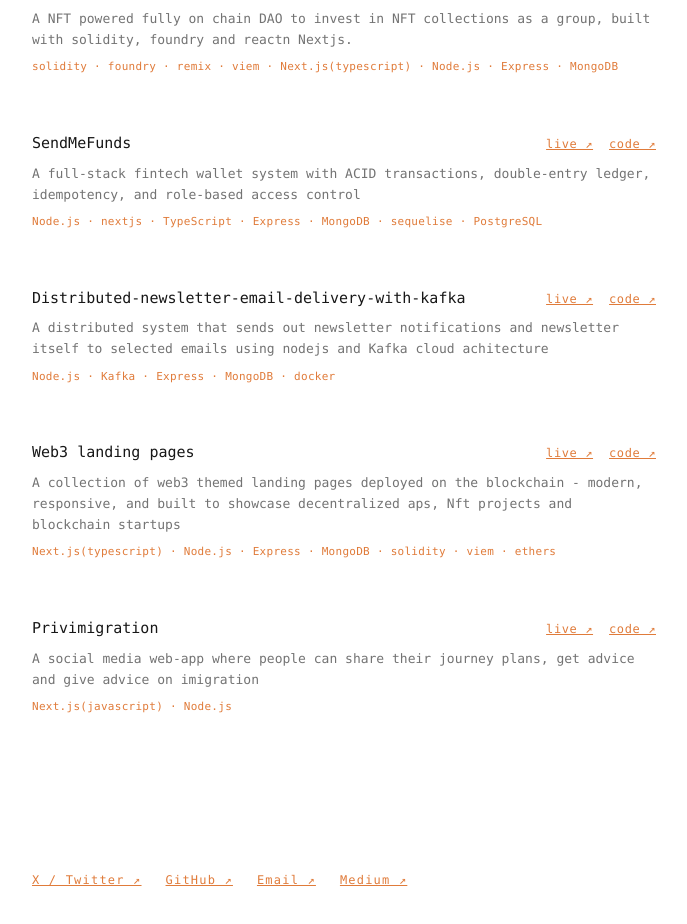
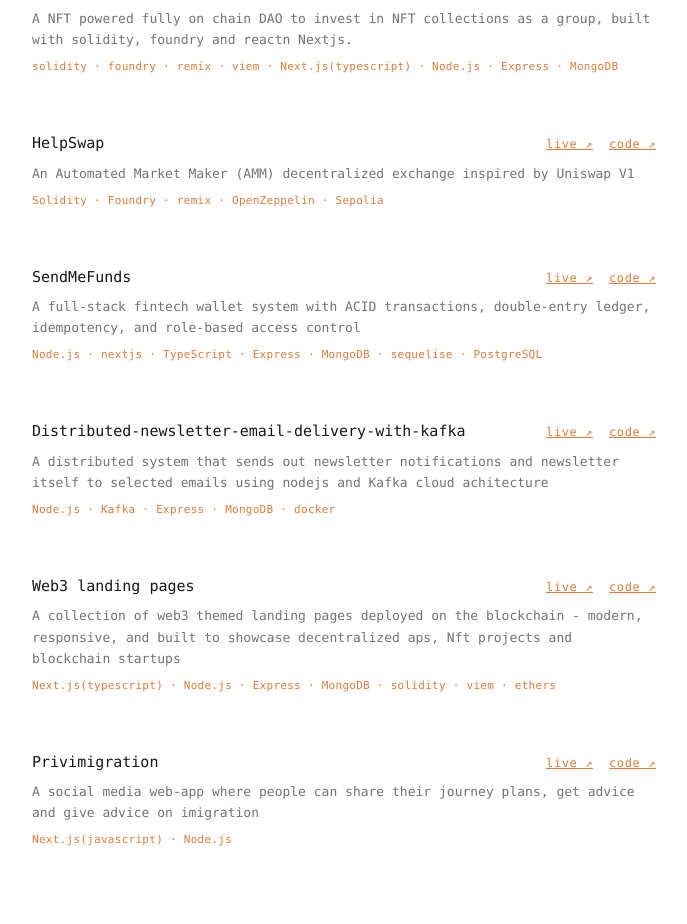
Before and after one commit to shola-devv/PORTFOLIO, a React (Create React App) app: page /About in a window 1280 px wide. Shown: the part 1264-2188 px from the top of the page, without its empty margins (296-983 px from the left). Built offline with nearby package versions, Linux system fonts and the light colour scheme.

Commit message:
added updates

```diff
--- a/src/pages/About.jsx
+++ b/src/pages/About.jsx
@@ -26,11 +26,19 @@ stack: ["Next.js(typescript)", "Node.js", "Express", "MongoDB", "solidity"]
 },
 
 {
-name: "NFT powered onchain DAO ",
+name: "NFT powered onchain DAO",
 desc: "A NFT powered fully on chain DAO to invest in NFT collections as a group, built with solidity, foundry and reactn Nextjs. ",
 link: "https://github.com/shola-devv/NFT-powered-onchain-DAO-",
 code:"https://github.com/shola-devv/NFT-powered-onchain-DAO-",
 stack: ["solidity", "foundry", "remix", "viem", "Next.js(typescript)", "Node.js", "Express", "MongoDB" ]
+},
+
+{
+  name: "HelpSwap",
+  desc: "An Automated Market Maker (AMM) decentralized exchange inspired by Uniswap V1",
+  link: "https://github.com/shola-devv/HelpSwap.git",
+  code: "https://github.com/shola-devv/HelpSwap.git",
+  stack: ["Solidity", "Foundry", "remix", "OpenZeppelin", "Sepolia"]
 },
 
 {
```
